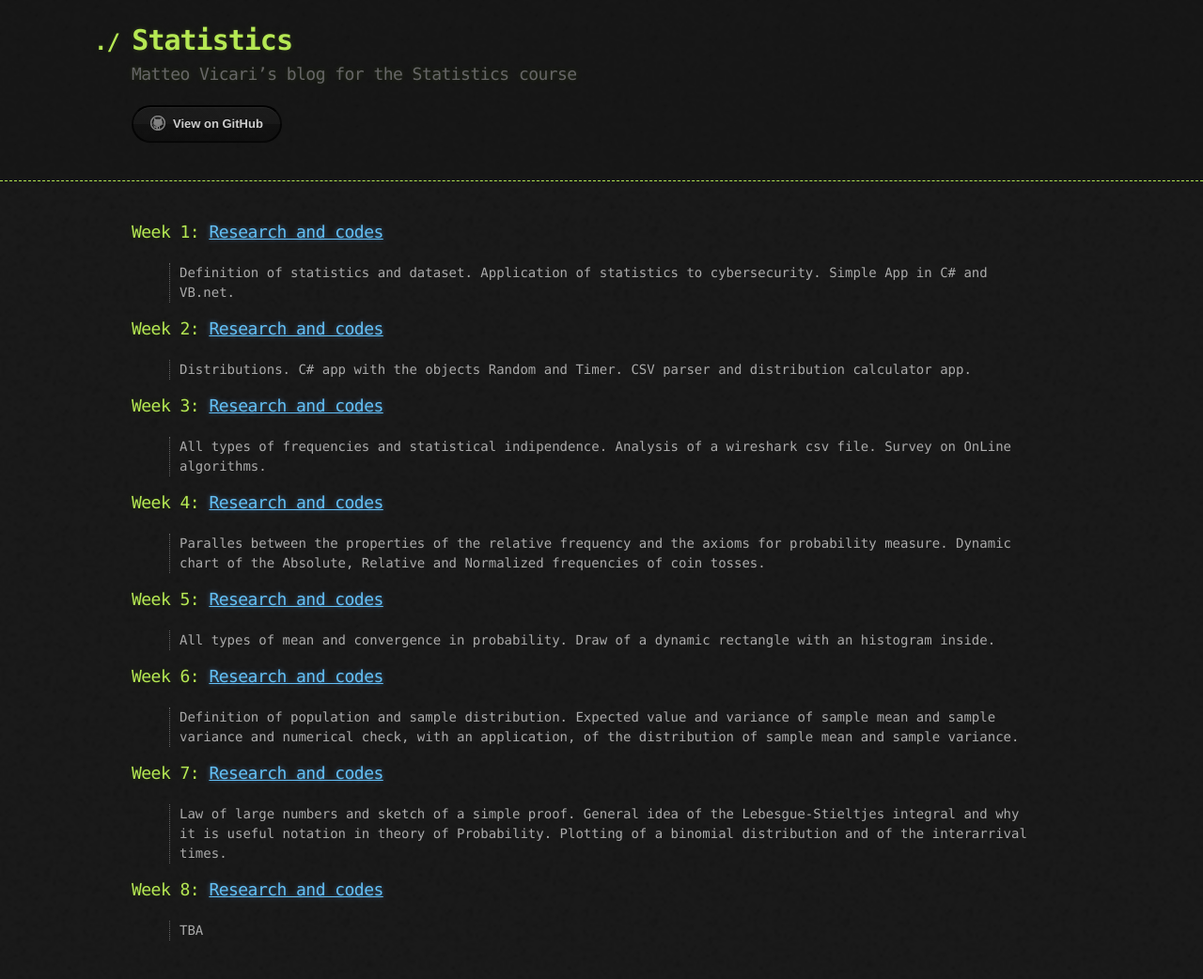
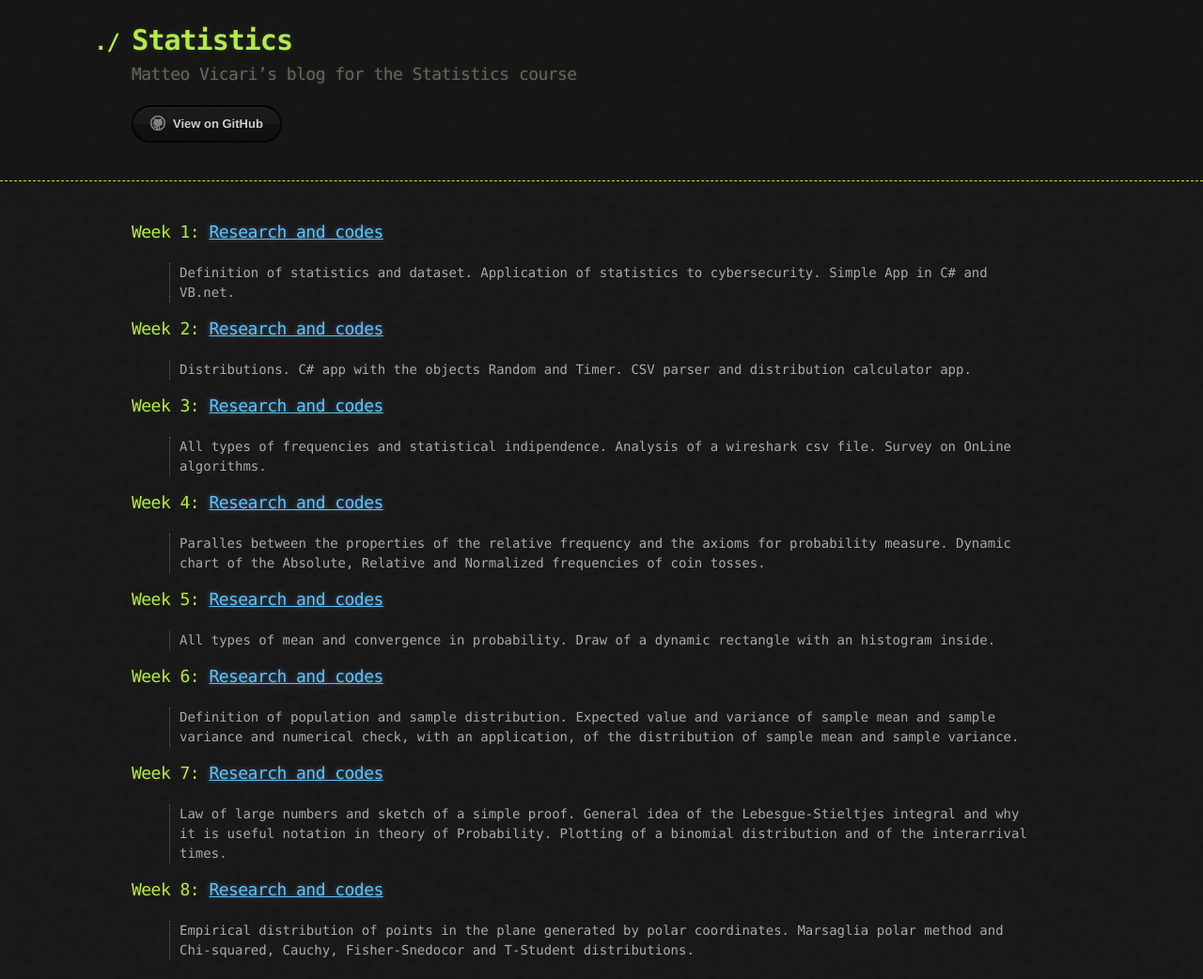
Before and after one commit to Videars/Statistics, a Jekyll site: the page built from index.md, in a window 1280 px wide. Shown: the whole page at 94% size. Built offline with Jekyll 4.4.1, drawn with Linux system fonts in a browser that asks for light colours; our own code applies the rules of GitHub Pages for plain Markdown files; before the commit the page ends 1021 px from its top, so only the background shows below that.

Commit message:
Update index.md

```diff
--- a/index.md
+++ b/index.md
@@ -27,4 +27,4 @@
 
 
 ### Week 8: [Research and codes](https://videars.github.io/Week8/)
-> TBA
+> Empirical distribution of points in the plane generated by polar coordinates. Marsaglia polar method and Chi-squared, Cauchy, Fisher-Snedocor and T-Student distributions.
```
